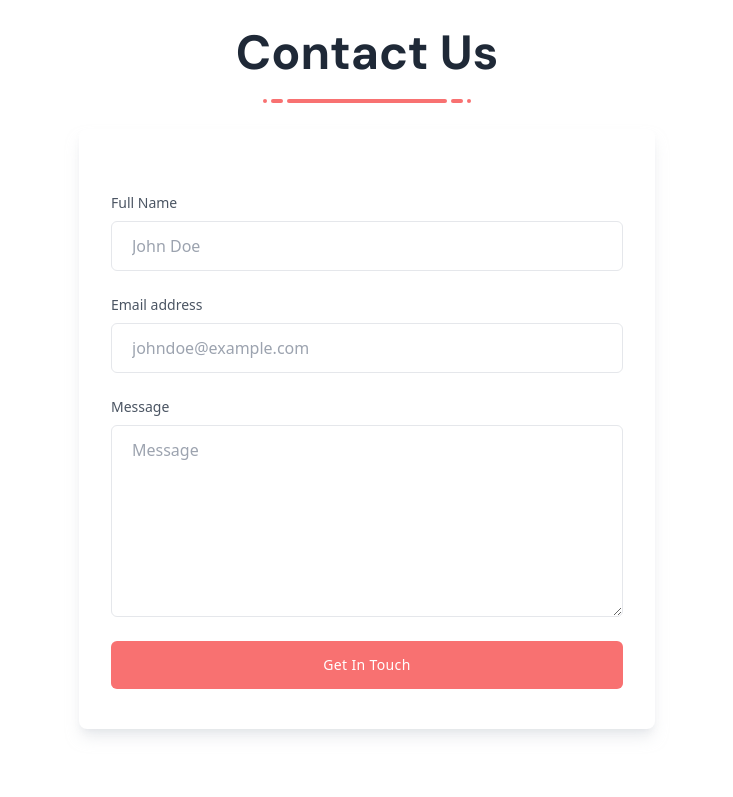
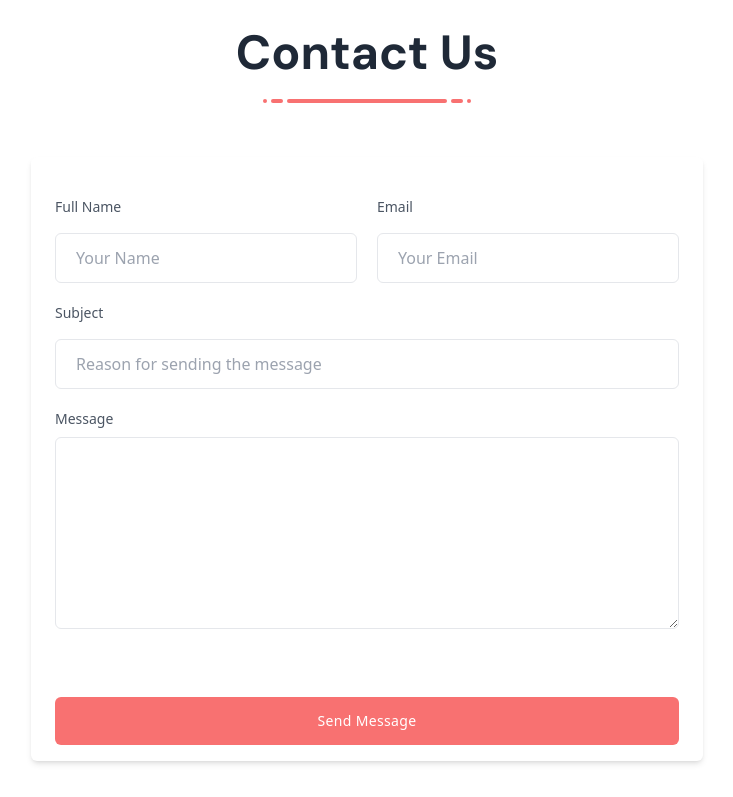
Before and after one commit to phoenix4traders/website, a Next.js app: page / in a window 1280 px wide. Shown: the part 3380-4177 px from the top of the page, without its empty margins (273-1006 px from the left). Built offline with nearby package versions, Linux system fonts and the light colour scheme.

Commit message:
added: Discord Webhook to contact form

```diff
--- /dev/null
+++ b/components/contactForm/index.js
@@ -0,0 +1,150 @@
+import React, {useState} from "react";
+import { FaInstagram } from "react-icons/fa";
+
+
+import { TextareaField, TextField } from "../index";
+import { Formik, Form, FormikErrors } from "formik";
+
+import { sendResponse } from "../../src/discord";
+
+import * as yup from "yup";
+
+const ContactForm = () => {
+
+
+  const contactFormSchema = yup.object().shape({
+    name: yup.string().required("Please Enter Your Name"),
+    email:  yup.string().email()
+      .required("Please enter your email")
+      .matches(
+        /^[\w-\.]+@([\w-]+\.)+[\w-]{2,4}$/,
+        "Enter a valid email"
+      ),
+    subject: yup.string().max(50,"Character Limit is 50").required("Please Specify the Reason"),
+    message: yup.string().max(500,"Character Limit is 500").required("Please Write something")
+});
+
+const [submitting, setSubmitting] = useState(false);
+const [submitBtnText, setSubmitBtnText] = useState("Send Message");
+
+const callbackFunction = (res, resetForm) => {
+  setSubmitting(false);
+  if(res.ok){
+    setSubmitBtnText("Message Sent");
+    setTimeout(()=>{
+      setSubmitBtnText("Send Message");
+      resetForm();
+    },1500)
+  }
+  else{
+    setSubmitBtnText("Some Error Occured, Try Reloading")
+  }
+}
+
+  const onFormSubmit = (values, callback, resetForm) => {
+    console.log(values);
+    setSubmitting(true);
+    setSubmitBtnText("Sending Message")
+    const msg = `
+     You got a message from ${values.name}: \n
+     \n
+     ${values.message}
+     \n
+     you can reply at ${values.email}
+     `
+    sendResponse(msg, values.subject, callback, resetForm)
+  }
+
+
+  return (
+    <section className="w-full max-w-2xl px-6 py-4 mx-auto bg-white rounded-md shadow-md my-10">
+
+
+    <Formik
+      initialValues={{ name:"",email:"",message:"",subject:"" }}
+      enableReinitialize={true}
+      onSubmit={(values, { resetForm }) => {
+        onFormSubmit(values, callbackFunction, resetForm);
+      }}
+      isSubmitting={true}
+      validationSchema={contactFormSchema}
+    >
+        <Form className="container flex flex-col mx-auto gap-5">
+
+          <div className="mt-6 flex flex-col gap-5 ">
+
+            <div className="grid grid-cols-6 gap-5">
+              <TextField
+                spanClass="col-span-full md:col-span-3"
+                label="Full Name"
+                placeholder="Your Name"
+                name="name"
+                id="name"
+                type="text"
+              />
+
+              <TextField
+                spanClass="col-span-full md:col-span-3"
+                label="Email"
+                placeholder="Your Email"
+                name="email"
+                id="email"
+                type="text"
+              />
+
+              <TextField
+                spanClass="col-span-full"
+                label="Subject"
+                placeholder="Reason for sending the message"
+                name="subject"
+                id="subject"
+                type="text"
+              />
+
+              <TextareaField
+                spanClass="col-span-full"
+                label="Message"
+                name="message"
+                id="message"
+              />
+            </div>
+
+            <div className="flex justify-center mt-6">
+              <button className="flex flex-row justify-center mt-6 w-full transform rounded-md border-2 border-transparent bg-red-400 px-6 py-3 text-sm font-medium capitalize tracking-wide text-white transition-colors duration-300 hover:border-red-400  hover:bg-white hover:text-red-400 ">
+                {
+                  submitBtnText
+                }
+                {
+                  submitting &&
+                    <svg
+                      className="ml-2 h-5 w-5 animate-spin "
+                      xmlns="http://www.w3.org/2000/svg"
+                      fill="none"
+                      viewBox="0 0 24 24"
+                    >
+                      <circle
+                        className="opacity-25"
+                        cx="12"
+                        cy="12"
+                        r="10"
+                        stroke="currentColor"
+                        strokeWidth="4"
+                      ></circle>
+                      <path
+                        className="opacity-75"
+                        fill="currentColor"
+                        d="M4 12a8 8 0 018-8V0C5.373 0 0 5.373 0 12h4zm2 5.291A7.962 7.962 0 014 12H0c0 3.042 1.135 5.824 3 7.938l3-2.647z"
+                      ></path>
+                    </svg>
+                }
+              </button>
+            </div>
+          </div>
+
+        </Form>
+    </Formik>
+    </section>
+  );
+};
+
+export default ContactForm;
--- /dev/null
+++ b/components/form/textField.js
@@ -0,0 +1,36 @@
+import React from 'react'
+import { ErrorMessage, useField } from 'formik';
+
+const TextField = ({label, disabled, spanClass, placeholder,id, ...props}) => {
+  const [field, meta] = useField(props);
+  return (
+    <div className={spanClass}>
+      <label className="mb-2 block text-sm text-gray-600">{label}</label>
+      <div className='flex flex-row'>
+
+        {
+          props.type == 'tel' &&
+          <div className="w-fit mr-2 bg-gray-200 px-3 py-2 rounded-md focus:ring focus:ring-opacity-75 focus:ring-green-400 outline-0 disabled:cursor-not-allowed">
+            +91
+          </div>
+        }
+
+        <input
+          id={id}
+          {...field}
+          placeholder={placeholder}
+          className={`mt-2 block w-full rounded-md border border-gray-200 bg-white px-5 py-3 text-gray-700 placeholder-gray-400 focus:border-blue-400 focus:outline-none focus:ring focus:ring-blue-400 focus:ring-opacity-40`}
+          disabled={disabled}
+          />
+      </div>
+
+      <ErrorMessage
+        name={field.name}
+        component="div"
+        className=" my-2 text-red-500 text-sm"
+      />
+    </div>
+  );
+}
+
+export default TextField
--- /dev/null
+++ b/components/form/textareaField.js
@@ -0,0 +1,27 @@
+import React from "react";
+import { Field, ErrorMessage, useField } from "formik";
+
+const TextareaField = ({ label, disabled, spanClass,description, id, ...props }) => {
+  const [field, meta] = useField(props);
+  return (
+    <div className={spanClass}>
+      <label className="mb-2 block text-sm text-gray-600">{label}</label>
+      <div className="text-xs mb-2">{description}</div>
+      <Field
+        id={id}
+        as="textarea"
+        {...field}
+        className={`mt-2 block h-32 w-full rounded-md border border-gray-200 bg-white px-5 py-3 text-gray-700 placeholder-gray-400 focus:border-blue-400 focus:outline-none focus:ring focus:ring-blue-400 focus:ring-opacity-40 dark:focus:border-blue-400 md:h-48`}
+        disabled={disabled}
+      />
+
+      <ErrorMessage
+        name={field.name}
+        component="div"
+        className="my-2 text-red-500 text-sm"
+      />
+    </div>
+  );
+};
+
+export default TextareaField;
--- a/components/index.js
+++ b/components/index.js
@@ -1,3 +1,7 @@
 export  { default as Navbar } from './navbar';
 export  { default as Footer } from './footer';
 export  { default as Slideshow } from './appSlideshow'
+export  { default as ContactForm } from './contactForm'
+
+export  { default as TextField } from './form/textField'
+export  { default as TextareaField } from './form/textareaField'
--- a/next.config.js
+++ b/next.config.js
@@ -1,4 +1,9 @@
+require('dotenv').config()
+
 /** @type {import('next').NextConfig} */
 module.exports = {
+  env:{
+    DISCORD_URL: process.env.DISCORD_URL
+  },
   reactStrictMode: true,
 }
--- a/package.json
+++ b/package.json
@@ -6,12 +6,15 @@
     "start": "next start"
   },
   "dependencies": {
+    "dotenv": "^16.0.3",
+    "formik": "^2.2.9",
     "next": "latest",
     "prettier-plugin-tailwindcss": "^0.2.1",
     "react": "18.2.0",
     "react-dom": "18.2.0",
     "react-icons": "^4.7.1",
-    "swiper": "^8.4.5"
+    "swiper": "^8.4.5",
+    "yup": "^0.32.11"
   },
   "devDependencies": {
     "@types/node": "18.11.3",
--- a/pages/index.jsx
+++ b/pages/index.jsx
@@ -13,7 +13,7 @@ import {
   SiZcash,
 } from "react-icons/si";
 
-import { Slideshow } from '../components'
+import { Slideshow, ContactForm } from '../components'
 
 const Index = () => {
   return (
@@ -212,43 +212,7 @@ const Index = () => {
               <span class="ml-1 inline-block h-1 w-1 rounded-full bg-red-400"></span>
             </div>
           </div>
-          <div class="mx-auto w-full overflow-hidden rounded-lg bg-white px-8 py-10 shadow-lg shadow-gray-300/50 lg:max-w-xl  ">
-            <form class="mt-6">
-              <div class="flex-1">
-                <label class="mb-2 block text-sm text-gray-600">
-                  Full Name
-                </label>
-                <input
-                  type="text"
-                  placeholder="John Doe"
-                  class="mt-2 block w-full rounded-md border border-gray-200 bg-white px-5 py-3 text-gray-700 placeholder-gray-400 focus:border-blue-400 focus:outline-none focus:ring focus:ring-blue-400 focus:ring-opacity-40 dark:focus:border-blue-400"
-                />
-              </div>
-
-              <div class="mt-6 flex-1">
-                <label class="mb-2 block text-sm text-gray-600">
-                  Email address
-                </label>
-                <input
-                  type="email"
-                  placeholder="johndoe@example.com"
-                  class="mt-2 block w-full rounded-md border border-gray-200 bg-white px-5 py-3 text-gray-700 placeholder-gray-400 focus:border-blue-400 focus:outline-none focus:ring focus:ring-blue-400 focus:ring-opacity-40 dark:focus:border-blue-400"
-                />
-              </div>
-
-              <div class="mt-6 w-full">
-                <label class="mb-2 block text-sm text-gray-600">Message</label>
-                <textarea
-                  class="mt-2 block h-32 w-full rounded-md border border-gray-200 bg-white px-5 py-3 text-gray-700 placeholder-gray-400 focus:border-blue-400 focus:outline-none focus:ring focus:ring-blue-400 focus:ring-opacity-40 dark:focus:border-blue-400 md:h-48"
-                  placeholder="Message"
-                ></textarea>
-              </div>
-
-              <button class="mt-6 w-full transform rounded-md border-2 border-transparent bg-red-400 px-6 py-3 text-sm font-medium capitalize tracking-wide text-white transition-colors duration-300 hover:border-red-400 hover:border-red-400 hover:bg-white hover:text-red-400 focus:outline-none focus:ring focus:ring-blue-300 focus:ring-opacity-50">
-                get in touch
-              </button>
-            </form>
-          </div>
+          <ContactForm/>
         </div>
       </main>
     </div>
--- /dev/null
+++ b/src/discord.js
@@ -0,0 +1,27 @@
+
+
+export const sendResponse = (message, subject, callback, resetForm) => {
+
+  const discordUrl = process.env.DISCORD_URL;
+
+  const discord = {
+    content: `You got a new Message form PhoeniX Website`,
+    embeds: [
+      {
+        title: subject,
+        description: `${message}`,
+      },
+    ],
+  };
+
+  fetch( discordUrl,
+    {
+      method: "POST",
+      headers: { "content-type": "application/json" },
+      body: JSON.stringify(discord),
+    }
+  ).then((res) => {
+    console.log(res);
+    callback(res, resetForm);
+  });
+};
```
Also changed, not shown: components/navbar/index.jsx (+4 -4 lines), 1 other file (tests, documents, lock files or other folders).
